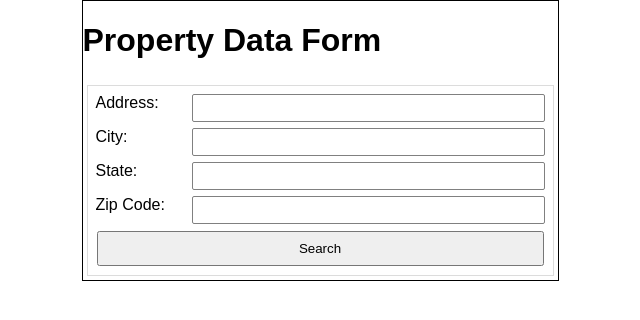
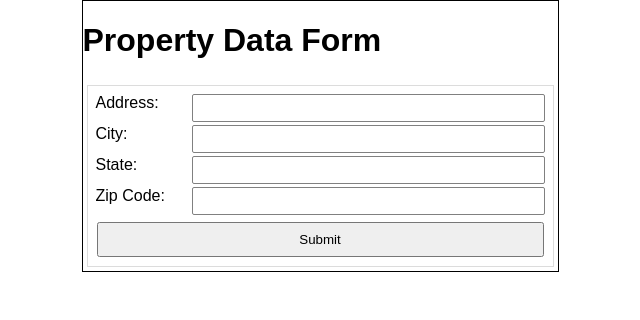
Before and after one commit to Odion100/react-property-form, a React (Create React App) app: page / in a window 1280 px wide. Shown: the top 320 px of the page, without its empty margins (320-960 px from the left). Built offline with nearby package versions, Linux system fonts and the light colour scheme.

Commit message:
form input split into separate component

```diff
--- /dev/null
+++ b/src/components/PropFormInput.js
@@ -0,0 +1,20 @@
+import React, { Component } from "react";
+
+class PropFormInput extends Component {
+  render() {
+    return (
+      <div className="property-form-input-container">
+        <label>
+          <span> {this.props.caption}:</span>
+          <input
+            type="text"
+            className="property-form__input"
+            defaultValue={this.props.value}
+          />
+        </label>
+      </div>
+    );
+  }
+}
+
+export default PropFormInput;
--- a/src/components/PropertyForm.js
+++ b/src/components/PropertyForm.js
@@ -1,33 +1,60 @@
 import React, { Component } from "react";
 import "../styling/PropertyForm.css";
+import PropFormInput from "./PropFormInput";
 
-class PropertyForm extends Component {
+const searchInputs = [
+  {
+    key: 1,
+    value: "",
+    caption: "Address"
+  },
+  {
+    key: 2,
+    value: "",
+    caption: "City"
+  },
+  {
+    key: 3,
+    value: "",
+    caption: "State"
+  },
+  {
+    key: 4,
+    value: "",
+    caption: "Zip Code"
+  }
+];
+
+export default class PropertyForm extends Component {
+  constructor(props) {
+    super(props);
+
+    this.state = {
+      searchInputs
+    };
+  }
+
+  search(e) {
+    e.prventDefalut();
+    console.log(this.searchInputs);
+  }
   render() {
+    const { searchInputs, key } = this.state;
     return (
       <div className="PropertyForm">
-        <form className="property-form">
-          <div className="property-form-input-container">
-            <span> Address:</span>
-            <input className="property-form__input" />
+        <form className="property-form" onSubmit={e => this.search(e)}>
+          <div>
+            {searchInputs.map(input => (
+              <PropFormInput caption={input.caption} key={input.key} />
+            ))}
           </div>
-          <div className="property-form-input-container">
-            <span> City:</span>
-            <input className="property-form__input" />
-          </div>
-          <div className="property-form-input-container">
-            <span> State:</span>
-            <input className="property-form__input" />
-          </div>
-          <div className="property-form-input-container">
-            <span>Zip Code:</span>
-            <input className="property-form__input" />
-          </div>
-
-          <button className="property-form__button">Search</button>
+          <input
+            className="property-form__button"
+            type="submit"
+            value="Submit"
+          />
         </form>
       </div>
     );
   }
 }
-
-export default PropertyForm;
--- a/src/styling/PropertyForm.css
+++ b/src/styling/PropertyForm.css
@@ -10,20 +10,20 @@
   width: 132px;
 }
 
-.property-form-input-container {
+.property-form-input-container label {
   display: flex;
   justify-content: space-between;
   margin: 3px;
 }
 
-input.property-form__input {
+.property-form__input {
   width: 474px;
   height: 24px;
   border-radius: 2px;
   border: 1px solid gray;
 }
 
-button.property-form__button {
+.property-form__button {
   padding: 8px;
   margin: 4px;
   cursor: pointer;
```
